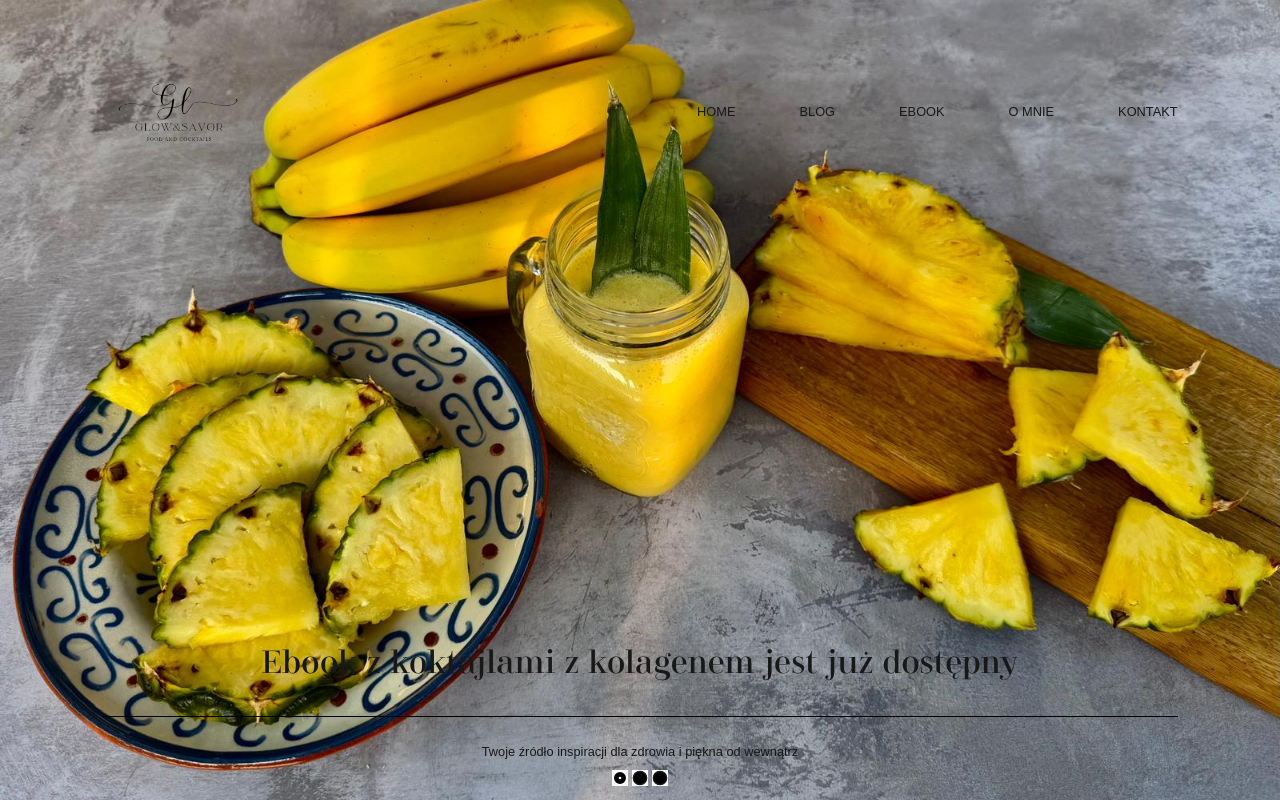
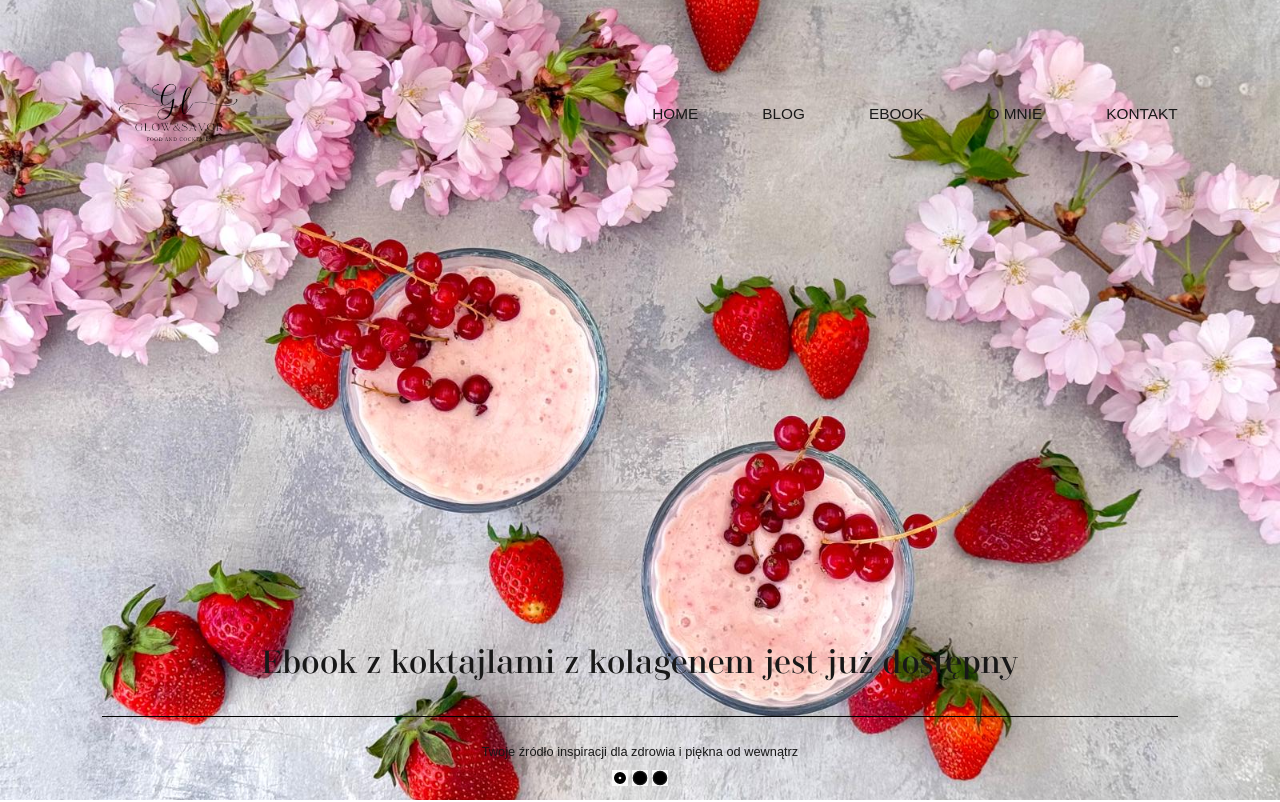
Before and after one commit to sadkooski/glowandsavor, a React (Vite) app in the folder frontend/: page / in a window 1280 px wide. Shown: the top 802 px of the page. Built offline with nearby package versions, Linux system fonts and the light colour scheme.

Commit message:
slider images changed and header buttons background fixed for android

```diff
--- a/frontend/src/components/Header.jsx
+++ b/frontend/src/components/Header.jsx
@@ -1,29 +1,45 @@
-import React, { useState } from "react";
+import React, { useEffect, useState } from "react";
 import { Link, useLocation } from "react-router-dom";
 import "../App.css";
 import ImageSlider from "./ImageSlider";
 
 const IMAGES = [
-    { url: "/assets/bg-1.jpg", alt: "Car One" },
-    { url: "/assets/bg-2.jpg", alt: "Car Two" },
-    { url: "/assets/bg-3.jpg", alt: "Car Three" },
+    { url: "/assets/bg-2.jpg", alt: "Img One" },
+    { url: "/assets/bg-1.jpg", alt: "Img Two" },
+    { url: "/assets/bg-3.jpg", alt: "Img Three" },
+    { url: "/assets/ebook-1.jpg", alt: "Img Four" },
+
 ];
 
 const Header = () => {
     const location = useLocation();
     const isHome = location.pathname === "/";
     const [isMobileMenuOpen, setIsMobileMenuOpen] = useState(false);
+    const [isMobile, setIsMobile] = useState(window.innerWidth <= 768);
+
+useEffect(() => {
+    const handleResize = () => {
+        setIsMobile(window.innerWidth <= 768);
+    };
+
+    window.addEventListener("resize", handleResize);
+    return () => window.removeEventListener("resize", handleResize);
+}, []);
+
+const filteredImages = isMobile
+? [IMAGES[0], IMAGES[1], IMAGES[3]]
+: [IMAGES[0], IMAGES[1], IMAGES[2]];
 
     return (
         <header className={`${isHome ? "h-screen z-0" : ""}`}>
-            {isHome && <ImageSlider imageUrls={IMAGES} />}
+            {isHome && <ImageSlider imageUrls={filteredImages} />}
             <div className={`${isHome ? "absolute top-0 justify-between h-full" : ""} w-full px-[8vw] flex flex-col`}>
                 <div className={`mx-auto w-full flex justify-center md:justify-between items-center md:py-[8vw] text-[1vw] ${isHome ? " md:border-b-0 md:border-transparent" : "border-b-0 border-transparent"}`}>
                     <Link to="/" className="font-bold">
                         <img className="w-50 md:w-[12vw] md:absolute md:top-[3vw]" src="/assets/icons/5.png" alt="" loading="lazy" />
                     </Link>
                     <nav className="hidden md:flex">
-                        <ul className="flex gap-[5vw]">
+                        <ul className="flex gap-[5vw] text-[1.2vw]">
                             <li><Link to="/" className="hover:text-blue-400">HOME</Link></li>
                             <li><Link to="/blog" className="hover:text-blue-400">BLOG</Link></li>
                             <li><Link to="/ebook" className="hover:text-blue-400">EBOOK</Link></li>
@@ -33,7 +49,7 @@ const Header = () => {
                     </nav>
 
                     <div className="md:hidden absolute top-18 right-[8vw] z-50">
-                        <button onClick={() => setIsMobileMenuOpen(true)}>
+                        <button className="bg-transparent border-none appearance-none p-0 m-0 hover:bg-transparent active:bg-transparent focus:bg-transparent focus:outline-none" onClick={() => setIsMobileMenuOpen(true)}>
                             <svg xmlns="http://www.w3.org/2000/svg" fill="none" viewBox="0 0 24 24" stroke="currentColor" className="w-8 h-8 text-black">
                                 <path strokeLinecap="round" strokeLinejoin="round" strokeWidth={2} d="M4 6h16M4 12h16M4 18h16" />
                             </svg>
--- a/frontend/src/components/ImageSlider.jsx
+++ b/frontend/src/components/ImageSlider.jsx
@@ -48,8 +48,8 @@ function ImageSlider({ imageUrls, interval = 10000 }) {
             key={index}
             aria-label={`Zobacz obraz ${index + 1}`}
             onClick={() => setImageIndex(index)}
-            className="w-4 h-4 hover:scale-125 transition-transform"
-          >
+            className="w-4 h-4 hover:scale-125 transition-transform bg-transparent border-none appearance-none p-0 m-0 focus:outline-none"
+            >
             {index === imageIndex ? (
               <CircleDot className="stroke-white fill-black w-full h-full" />
             ) : (
```
